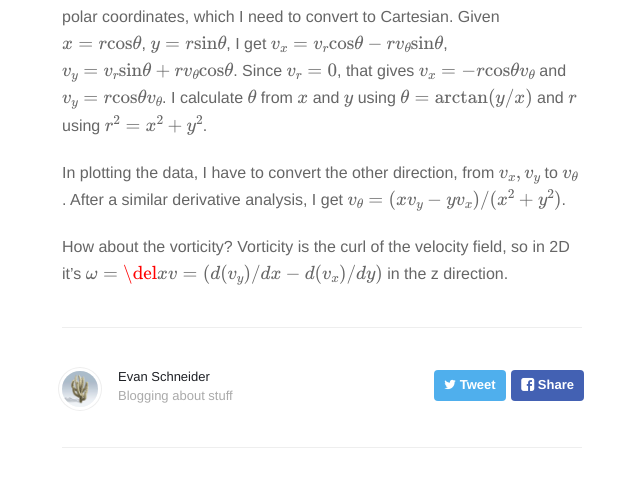
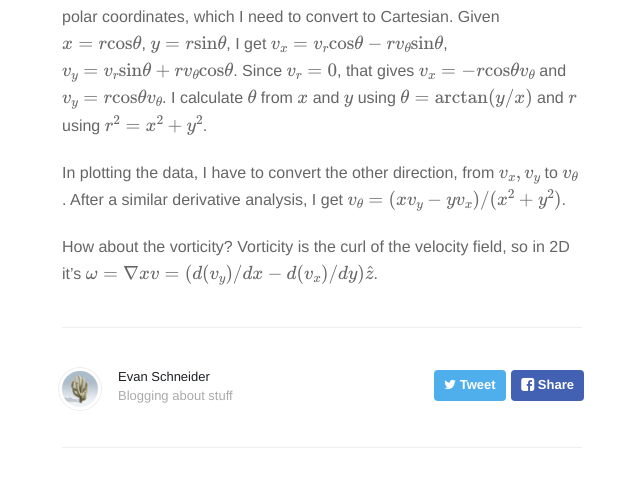
Before and after one commit to evaneschneider/site, a Jekyll site: the page built from _posts/2016-12-19-Gresho-Test.markdown, in a window 1280 px wide, cut to the strip 1335-1923 px from the top of the page. Shown: the top 487 px of the strip, without its empty margins (318-958 px from the left). Built offline with Jekyll 4.4.1, drawn with Linux system fonts in a browser that asks for light colours; nearby versions of some CDN libraries; formulas are drawn with MathJax 3.

Commit message:
minor edits

```diff
--- a/_posts/2016-12-19-Gresho-Test.markdown
+++ b/_posts/2016-12-19-Gresho-Test.markdown
@@ -38,4 +38,4 @@ $$v_{\theta}$$. After a similar derivative analysis, I get
 $$v_{\theta} = (x v_y - y v_x) / (x^2 + y^2)$$.
 
 How about the vorticity? Vorticity is the curl of the velocity field, so in 2D it's
-$$\omega = \del x v = (d(v_y)/dx - d(v_x)/dy)$$ in the z direction.
+$$\omega = \nabla x v = (d(v_y)/dx - d(v_x)/dy)\hat{z}$$.
```
